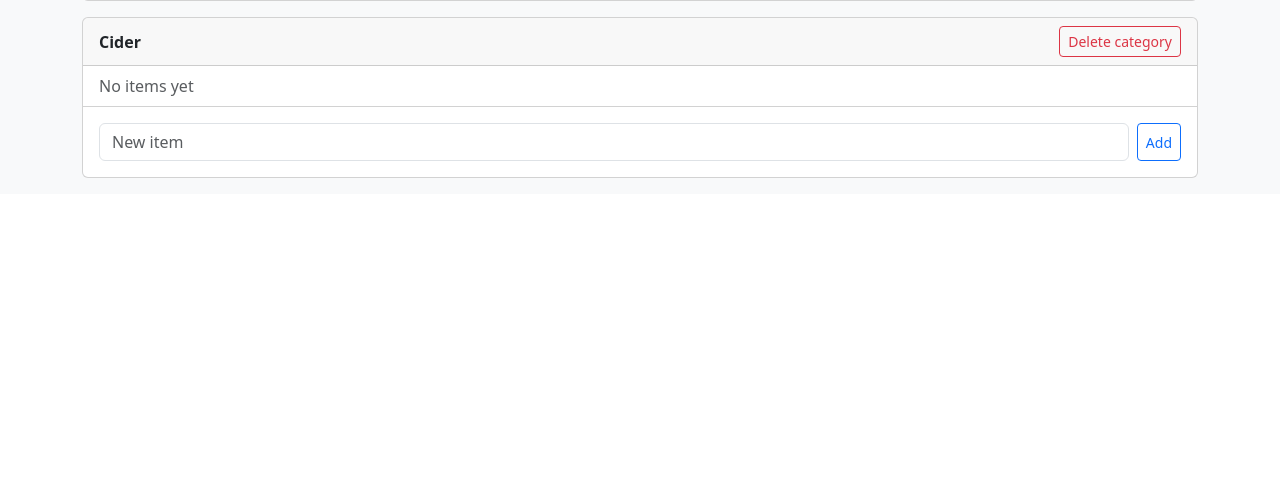
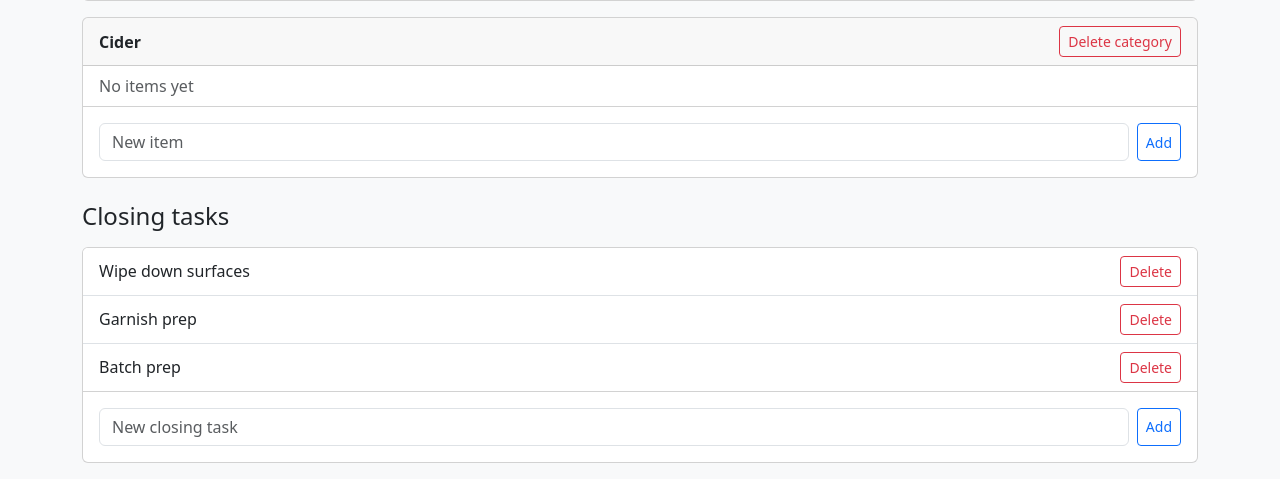
Before and after one commit to Bootlegger19/bar-inventory-app, a Flask app: page /admin/ in a window 1280 px wide. Shown: the part 729-1208 px from the top of the page. Before the commit the page ends 907 px from the top, so only its background shows below. Run offline with Flask 3, Linux system fonts and the light colour scheme; the visitor is signed in with stand-in values (Sample User, id 1).

Commit message:
adding closing menu, cash count, and closing tasks
Closing page now have a hub page that goes to inventory check, cash count (with decimal math, live subtotal, tip pool), and admin-managed closing tasks tracking list. Switched timestamps to local time so daily records match calendar date at the bar. Moved flash message into base.html.

```diff
--- a/app.py
+++ b/app.py
@@ -1,5 +1,5 @@
 from flask import Flask, render_template
-from models import db, Bar, Category, Role, Employee
+from models import db, Bar, Category, Role, Employee, ClosingTask
 
 app = Flask(__name__)
 app.config["SECRET_KEY"] = "dev-secret-change-later"
@@ -39,6 +39,11 @@ with app.app_context():
         ])
         db.session.commit()
 
+    if ClosingTask.query.count() == 0:
+        for description in ["Wipe down surfaces", "Garnish prep", "Batch prep"]:
+            db.session.add(ClosingTask(bar_id=bar.id, description=description))
+        db.session.commit()
+
 from routes.employee import employee_bp
 from routes.admin import admin_bp
 app.register_blueprint(employee_bp, url_prefix="/employee")
--- a/routes/admin.py
+++ b/routes/admin.py
@@ -1,6 +1,6 @@
 from functools import wraps
 from flask import Blueprint, render_template, request, redirect, url_for, session, flash
-from models import db, Category, Item, Bar, Employee
+from models import db, Category, Item, Bar, Employee, ClosingTask, TaskCompletion
 
 admin_bp = Blueprint("admin", __name__, template_folder="../templates/admin")
 
@@ -42,7 +42,28 @@ def logout():
 def dashboard():
     bar = Bar.query.first()
     categories = Category.query.filter_by(bar_id=bar.id).all()
-    return render_template("dashboard.html", categories=categories, bar=bar)
+    tasks = ClosingTask.query.filter_by(bar_id=bar.id).all()
+    return render_template("dashboard.html", categories=categories, bar=bar, tasks=tasks)
+
+
+@admin_bp.route("/add-task", methods=["POST"])
+@pin_required
+def add_task():
+    description = request.form["description"].strip()
+    if description:
+        db.session.add(ClosingTask(bar_id=Bar.query.first().id, description=description))
+        db.session.commit()
+    return redirect(url_for("admin.dashboard"))
+
+
+@admin_bp.route("/delete-task/<int:task_id>", methods=["POST"])
+@pin_required
+def delete_task(task_id):
+    task = ClosingTask.query.get_or_404(task_id)
+    TaskCompletion.query.filter_by(task_id=task.id).delete()
+    db.session.delete(task)
+    db.session.commit()
+    return redirect(url_for("admin.dashboard"))
 
 
 @admin_bp.route("/add-category", methods=["POST"])
--- a/routes/employee.py
+++ b/routes/employee.py
@@ -1,8 +1,27 @@
-from flask import Blueprint, render_template, request, redirect, url_for, session, jsonify
-from models import db, Category, Item, Employee, InventorySession, Count
 from datetime import datetime
+from decimal import Decimal, InvalidOperation
+
+from flask import (Blueprint, flash, jsonify, redirect, render_template,
+                   request, session, url_for)
+
+from models import (db, Category, ClosingTask, CashCount, Count, Employee,
+                    InventorySession, TaskCompletion)
 
 employee_bp = Blueprint("employee", __name__, template_folder="../templates/employee")
+
+# (label shown on screen, value in dollars). Edit this list to change currency.
+DENOMINATIONS = [
+    ("Bills", [("$100", "100"), ("$50", "50"), ("$20", "20"), ("$10", "10"), ("$5", "5")]),
+    ("Coins", [("$2", "2"), ("$1", "1"), ("25¢", "0.25"), ("10¢", "0.10"), ("5¢", "0.05")]),
+]
+
+
+def get_current_session():
+    """Return the closing session this browser is working on, or None."""
+    session_id = session.get("inventory_session_id")
+    if not session_id:
+        return None
+    return db.session.get(InventorySession, session_id)
 
 
 @employee_bp.route("/")
@@ -14,40 +33,52 @@ def home():
 @employee_bp.route("/start-closing", methods=["GET", "POST"])
 def start_closing():
     if request.method == "POST":
-        employee_id = int(request.form["employee_id"])
-        employee = Employee.query.get(employee_id)
-        new_session = InventorySession(bar_id=employee.bar_id, employee_id=employee_id)
+        employee = db.session.get(Employee, int(request.form["employee_id"]))
+        if not employee:
+            flash("Please select your name before starting.")
+            return redirect(url_for("employee.start_closing"))
+        new_session = InventorySession(bar_id=employee.bar_id, employee_id=employee.id)
         db.session.add(new_session)
         db.session.commit()
         session["inventory_session_id"] = new_session.id
-        return redirect(url_for("employee.inventory_check"))
+        return redirect(url_for("employee.closing_hub"))
 
     employees = Employee.query.all()
     return render_template("start_closing.html", employees=employees)
 
 
+@employee_bp.route("/closing")
+def closing_hub():
+    current = get_current_session()
+    if not current:
+        return redirect(url_for("employee.start_closing"))
+    return render_template(
+        "closing_hub.html",
+        current=current,
+        inventory_count=len(current.counts),
+        cash=CashCount.query.filter_by(session_id=current.id).first(),
+        total_tasks=ClosingTask.query.filter_by(bar_id=current.bar_id).count(),
+        done_tasks=TaskCompletion.query.filter_by(session_id=current.id).count(),
+    )
+
+
 @employee_bp.route("/inventory-check")
 def inventory_check():
-    session_id = session.get("inventory_session_id")
-    if not session_id:
+    current = get_current_session()
+    if not current:
         return redirect(url_for("employee.start_closing"))
 
-    current_session = InventorySession.query.get(session_id)
-    categories = Category.query.filter_by(bar_id=current_session.bar_id).all()
+    categories = Category.query.filter_by(bar_id=current.bar_id).all()
 
-    last_counts = {}
-    previous_session = (
+    previous = (
         InventorySession.query
-        .filter_by(bar_id=current_session.bar_id, status="completed")
-        .filter(InventorySession.id != session_id)
+        .filter_by(bar_id=current.bar_id, status="completed")
+        .filter(InventorySession.id != current.id)
         .order_by(InventorySession.completed_at.desc())
         .first()
     )
-    if previous_session:
-        for c in previous_session.counts:
-            last_counts[c.item_id] = c.quantity
-
-    current_counts = {c.item_id: c.quantity for c in current_session.counts}
+    last_counts = {c.item_id: c.quantity for c in previous.counts} if previous else {}
+    current_counts = {c.item_id: c.quantity for c in current.counts}
 
     return render_template(
         "inventory_check.html",
@@ -59,25 +90,98 @@ def inventory_check():
 
 @employee_bp.route("/submit-count-ajax", methods=["POST"])
 def submit_count_ajax():
-    session_id = session.get("inventory_session_id")
-    item_id = int(request.form["item_id"])
-    quantity = int(request.form["quantity"])
+    current = get_current_session()
+    if not current:
+        return jsonify(success=False, error="No closing in progress"), 400
+    try:
+        item_id = int(request.form["item_id"])
+        quantity = int(request.form["quantity"])
+    except (KeyError, ValueError):
+        return jsonify(success=False, error="Enter a whole number"), 400
+    if quantity < 0:
+        return jsonify(success=False, error="Count can't be negative"), 400
 
-    existing = Count.query.filter_by(session_id=session_id, item_id=item_id).first()
+    existing = Count.query.filter_by(session_id=current.id, item_id=item_id).first()
     if existing:
         existing.quantity = quantity
     else:
-        db.session.add(Count(session_id=session_id, item_id=item_id, quantity=quantity))
+        db.session.add(Count(session_id=current.id, item_id=item_id, quantity=quantity))
     db.session.commit()
     return jsonify(success=True)
 
 
-@employee_bp.route("/complete-inventory", methods=["POST"])
-def complete_inventory():
-    session_id = session.get("inventory_session_id")
-    current_session = InventorySession.query.get(session_id)
-    current_session.status = "completed"
-    current_session.completed_at = datetime.utcnow()
+@employee_bp.route("/cash-count", methods=["GET", "POST"])
+def cash_count():
+    current = get_current_session()
+    if not current:
+        return redirect(url_for("employee.start_closing"))
+    existing = CashCount.query.filter_by(session_id=current.id).first()
+
+    if request.method == "POST":
+        total = Decimal("0")
+        for _, group in DENOMINATIONS:
+            for label, value in group:
+                raw = request.form.get(f"d_{value}", "").strip() or "0"
+                try:
+                    quantity = int(raw)
+                except ValueError:
+                    flash(f"{label}: enter a whole number.")
+                    return redirect(url_for("employee.cash_count"))
+                if quantity < 0:
+                    flash(f"{label}: can't be negative.")
+                    return redirect(url_for("employee.cash_count"))
+                total += Decimal(value) * quantity
+
+        tip_raw = request.form.get("tip_pool", "").strip()
+        try:
+            tip = Decimal(tip_raw) if tip_raw else None
+        except InvalidOperation:
+            flash("Tip pool must be a number, like 42.50.")
+            return redirect(url_for("employee.cash_count"))
+
+        if existing:
+            existing.total = total
+            existing.tip_pool_total = tip
+        else:
+            db.session.add(CashCount(session_id=current.id, total=total, tip_pool_total=tip))
+        db.session.commit()
+        return redirect(url_for("employee.closing_hub"))
+
+    return render_template("cash_count.html", denominations=DENOMINATIONS, existing=existing)
+
+
+@employee_bp.route("/closing-tasks", methods=["GET", "POST"])
+def closing_tasks():
+    current = get_current_session()
+    if not current:
+        return redirect(url_for("employee.start_closing"))
+    tasks = ClosingTask.query.filter_by(bar_id=current.bar_id).all()
+
+    if request.method == "POST":
+        checked_ids = {int(task_id) for task_id in request.form.getlist("task_ids")}
+        TaskCompletion.query.filter_by(session_id=current.id).delete()
+        for task in tasks:
+            if task.id in checked_ids:
+                db.session.add(TaskCompletion(session_id=current.id, task_id=task.id))
+        db.session.commit()
+        return redirect(url_for("employee.closing_hub"))
+
+    done_ids = {tc.task_id for tc in TaskCompletion.query.filter_by(session_id=current.id)}
+    return render_template("closing_tasks.html", tasks=tasks, done_ids=done_ids)
+
+
+@employee_bp.route("/finish-closing", methods=["POST"])
+def finish_closing():
+    current = get_current_session()
+    if not current:
+        return redirect(url_for("employee.start_closing"))
+    if not current.counts:
+        flash("Enter at least one inventory count before finishing.")
+        return redirect(url_for("employee.closing_hub"))
+
+    current.status = "completed"
+    current.completed_at = datetime.now()
     db.session.commit()
     session.pop("inventory_session_id", None)
+    flash("Closing submitted. Good night!")
     return redirect(url_for("employee.home"))
--- a/templates/admin/dashboard.html
+++ b/templates/admin/dashboard.html
@@ -7,11 +7,6 @@
 
 {% block content %}
     <h1 class="mb-4">{{ bar.name }} — Admin</h1>
-    {% with messages = get_flashed_messages() %}
-      {% if messages %}
-        <div class="alert alert-warning">{{ messages[0] }}</div>
-      {% endif %}
-    {% endwith %}
 
     <form action="{{ url_for('admin.add_category') }}" method="post" class="row g-2 mb-4">
       <div class="col-md-8">
@@ -53,4 +48,27 @@
         </div>
       </div>
     {% endfor %}
+
+    <h2 class="h4 mt-4 mb-3">Closing tasks</h2>
+    <div class="card mb-3">
+      <ul class="list-group list-group-flush">
+        {% for task in tasks %}
+          <li class="list-group-item d-flex justify-content-between align-items-center">
+            {{ task.description }}
+            <form action="{{ url_for('admin.delete_task', task_id=task.id) }}" method="post"
+                  onsubmit="return confirm('Delete this task?');">
+              <button type="submit" class="btn btn-outline-danger btn-sm">Delete</button>
+            </form>
+          </li>
+        {% else %}
+          <li class="list-group-item text-muted">No tasks yet</li>
+        {% endfor %}
+      </ul>
+      <div class="card-body">
+        <form action="{{ url_for('admin.add_task') }}" method="post" class="d-flex gap-2">
+          <input type="text" name="description" class="form-control" placeholder="New closing task" required>
+          <button type="submit" class="btn btn-sm btn-outline-primary">Add</button>
+        </form>
+      </div>
+    </div>
 {% endblock %}
--- a/templates/admin/login.html
+++ b/templates/admin/login.html
@@ -4,11 +4,6 @@
 {% block content %}
   <div class="mx-auto my-5" style="max-width: 400px;">
     <h1 class="mb-4">Admin login</h1>
-    {% with messages = get_flashed_messages() %}
-      {% if messages %}
-        <div class="alert alert-danger">{{ messages[0] }}</div>
-      {% endif %}
-    {% endwith %}
     <form method="post">
       <input type="password" name="pin" class="form-control mb-3" placeholder="PIN" required>
       <button type="submit" class="btn btn-primary w-100">Log in</button>
--- a/templates/base.html
+++ b/templates/base.html
@@ -17,6 +17,12 @@
     </div>
   </nav>
   <div class="container">
+    {% with messages = get_flashed_messages() %}
+      {% for message in messages %}
+        <div class="alert alert-warning">{{ message }}</div>
+      {% endfor %}
+    {% endwith %}
+
     {% block content %}{% endblock %}
   </div>
 </body>
--- a/templates/employee/inventory_check.html
+++ b/templates/employee/inventory_check.html
@@ -31,9 +31,7 @@
     </div>
   {% endfor %}
 
-  <form action="{{ url_for('employee.complete_inventory') }}" method="post">
-    <button type="submit" class="btn btn-success">Complete inventory check</button>
-  </form>
+  <a href="{{ url_for('employee.closing_hub') }}" class="btn btn-success">Done, back to closing menu</a>
 
   <script>
     document.querySelectorAll(".save-btn").forEach(function (button) {
@@ -54,7 +52,7 @@
               indicator.textContent = "Saved";
               setTimeout(() => (indicator.textContent = ""), 1500);
             } else {
-              indicator.textContent = "Error";
+              indicator.textContent = data.error || "Error";
             }
           });
       });
```
Also changed, not shown: models.py (+6 -1 lines), templates/employee/cash_count.html (added, +46 -0 lines), templates/employee/closing_hub.html (added, +28 -0 lines), templates/employee/closing_tasks.html (added, +22 -0 lines).
